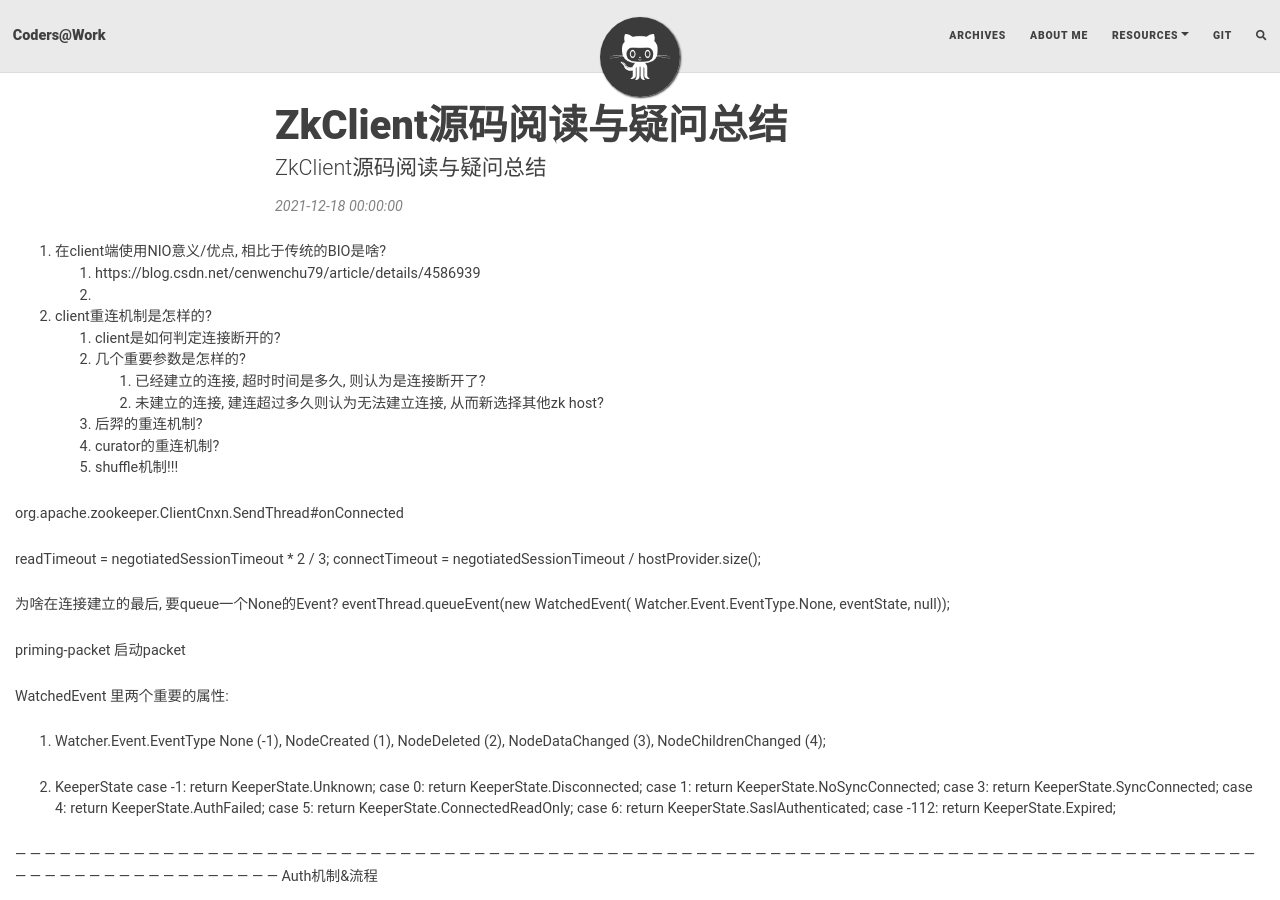
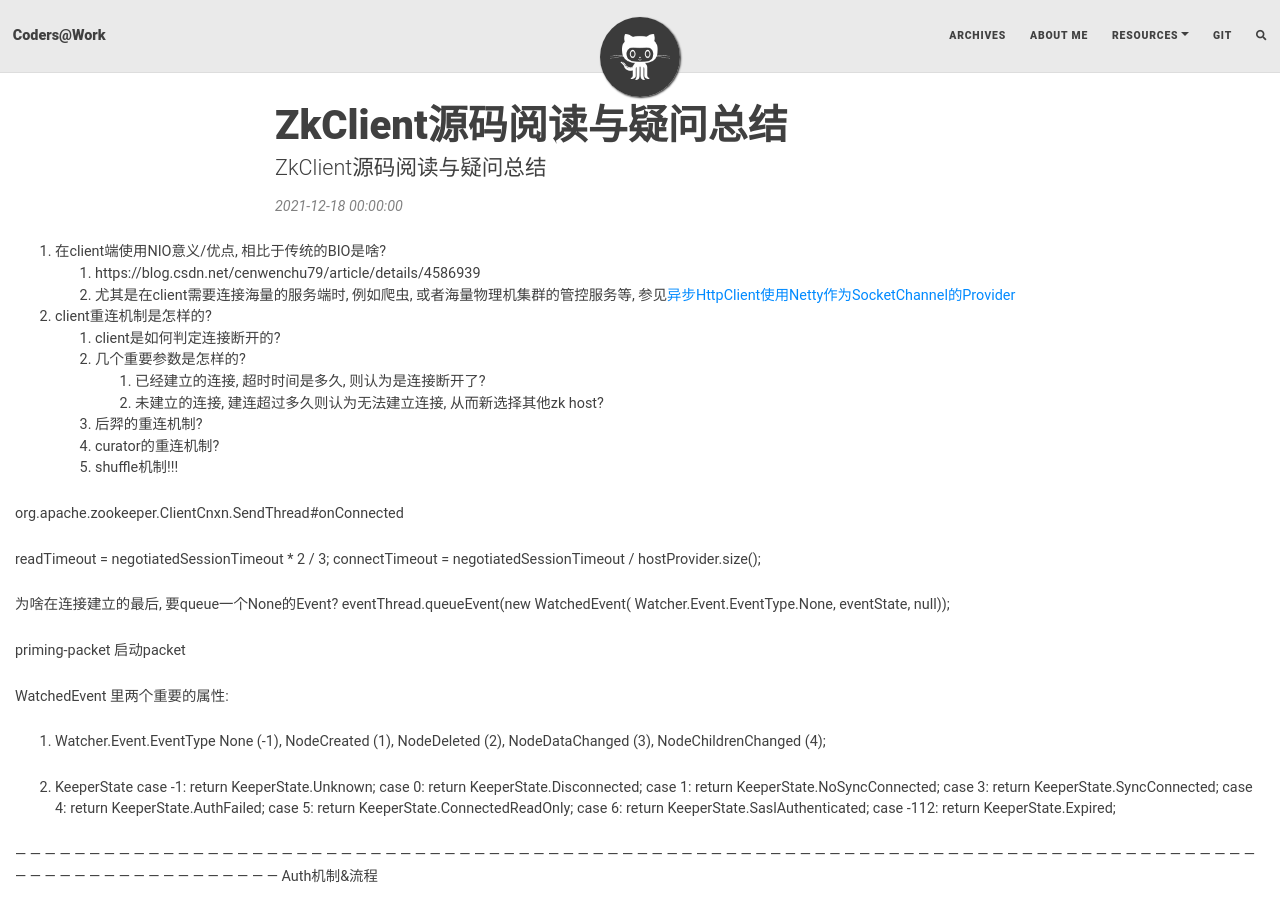
Before and after one commit to DavyJones2010/davyjones2010.github.io_bak, a Jekyll site: the page built from _posts/code-snippets/2021-12-18-zk-client.md, in a window 1280 px wide and 900 px high. Built offline with Jekyll 4.4.1, drawn with Linux system fonts in a browser that asks for light colours; nearby versions of some CDN libraries; comment, search, counter and statistics services are not loaded.

```diff
--- a/_posts/code-snippets/2021-12-18-zk-client.md
+++ b/_posts/code-snippets/2021-12-18-zk-client.md
@@ -7,7 +7,7 @@
 
 1. 在client端使用NIO意义/优点, 相比于传统的BIO是啥?
    1. https://blog.csdn.net/cenwenchu79/article/details/4586939
-   2.
+   2. 尤其是在client需要连接海量的服务端时, 例如爬虫, 或者海量物理机集群的管控服务等, 参见[异步HttpClient使用Netty作为SocketChannel的Provider](https://davyjones2010.github.io/2022-03-15-http-client-netty/)
 2. client重连机制是怎样的?
     1. client是如何判定连接断开的?
     2. 几个重要参数是怎样的?
```
